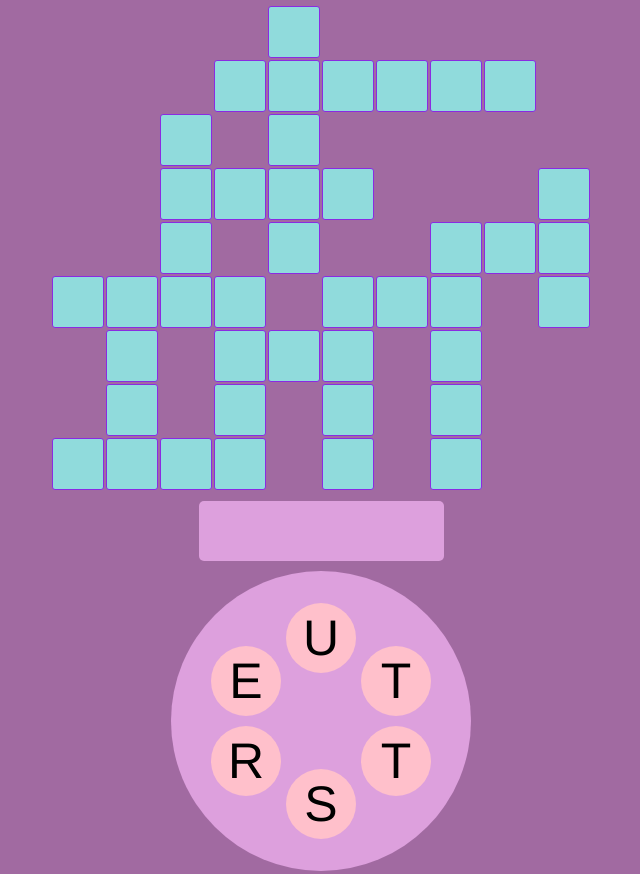
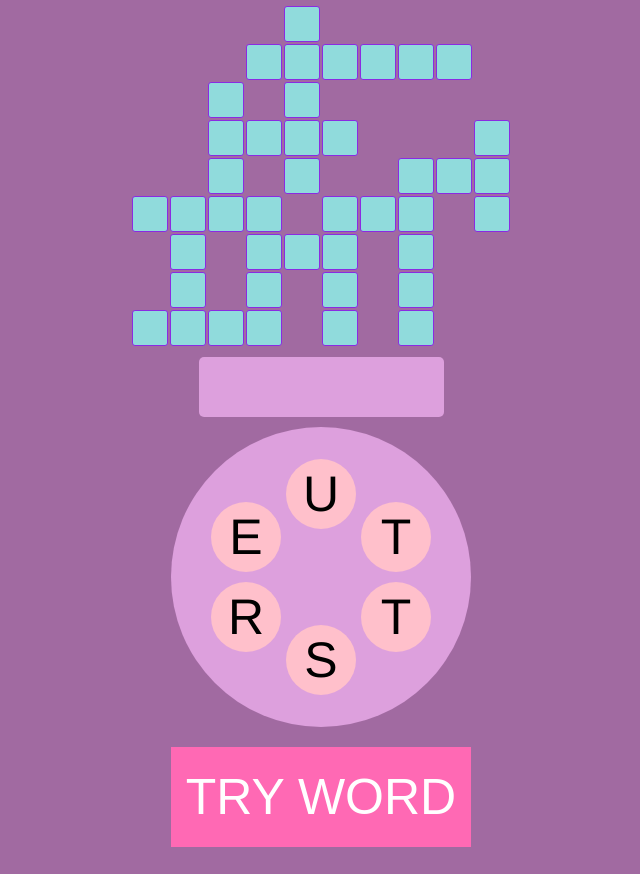
Before and after one commit to Zweih/Wordscraps, a website: page index.html in a window 1280 px wide. Shown: the top 874 px of the page, without its empty margins (319-959 px from the left). After the commit the page ends 847 px from the top, so only its background shows below. Drawn offline with nearby package versions, Linux system fonts and the light colour scheme.

Commit message:
CSS fix.

```diff
--- a/assets/theme.css
+++ b/assets/theme.css
@@ -23,6 +23,7 @@ body {
 }
 
 .square {
+  transition: all .2s ease-in;
   margin: 1px;
   background-color: rgb(161, 106, 161);
   border: 1px solid rgb(161, 106, 161);
@@ -34,14 +35,63 @@ body {
   max-height: 50px;
   max-width: 50px;
   font-size: 50px;
-  width: calc((100vw - 27px) / 12);
-  height: calc((100vw - 27px) / 12);
+  /* width: calc((100vw - 27px) / 12);
+  height: calc((100vw - 27px) / 12); */
 }
 
 .letter {
   border: 1px solid blueviolet;
   border-radius: 3px;
   background-color: #90DBDC;
+}
+
+.square-reveal {
+  background-color: rgb(0, 184, 184);
+  color: white;
+}
+
+.square-correct {
+  color: blueviolet;
+  background-color: rgb(169, 254, 255);
+}
+
+@media only screen and (max-width: 400px) {
+  .square {
+    font-size: 10vw;
+  }
+}
+
+@media only screen and (min-width: 401px) {
+  .square {
+    font-size: 30px;
+  }
+}
+
+.user-actions {
+  display: flex;
+  flex-direction: column;
+  align-items: center;
+}
+
+.current-word {
+  transition: all .2s ease-in;
+  display: flex;
+  justify-content: center;
+  height: 50px;
+  min-width: 235px;
+  font-size: 50px;
+  margin: 10px;
+  border-radius: 5px;
+  background-color: plum;
+  padding: 5px;
+}
+
+.correct {
+  color: cyan;
+}
+
+.incorrect {
+  color: rgb(255, 60, 0);
 }
 
 .pool {
@@ -89,42 +139,9 @@ body {
     margin-bottom: -32px;
 }
 
-.current-word {
-  display: flex;
-  justify-content: center;
-  height: 50px;
-  min-width: 235px;
-  font-size: 50px;
-  margin: 10px;
-  border-radius: 5px;
-  background-color: plum;
-  padding: 5px;
-}
-
 .selected {
   background: purple;
-}
-
-.square-reveal {
-  transition: all .3s ease-in;
-  background-color: rgb(0, 184, 184);
   color: white;
-}
-
-.square-correct {
-  transition: all .2s ease-in;
-  color: blueviolet;
-  background-color: rgb(169, 254, 255);
-}
-
-.correct {
-  transition: all .2s ease-in;
-  color: cyan;
-}
-
-.incorrect {
-  transition: all .2s ease-in;
-  color: rgb(255, 60, 0);
 }
 
 .pool-button {
@@ -150,14 +167,12 @@ body {
   outline: none;
 }
 
-@media only screen and (max-width: 400px) {
-  .square {
-    font-size: 10vw;
-  }
+.square, .pool-letter, .pool-button {
+  -webkit-touch-callout: none; /* iOS Safari */
+  -webkit-user-select: none; /* Safari */
+  -khtml-user-select: none; /* Konqueror HTML */
+  -moz-user-select: none; /* Firefox */
+  -ms-user-select: none; /* Internet Explorer/Edge */
+  user-select: none; /* Non-prefixed version, currently
+                        supported by Chrome and Opera */
 }
-
-@media only screen and (min-width: 401px) {
-  .square {
-    font-size: 30px;
-  }
-}
--- a/index.html
+++ b/index.html
@@ -11,6 +11,7 @@
 <body>
   <div class="board">
   </div>
+  <div class="user-actions">
     <div class="current-word">
     </div>
     <div class="pool">
@@ -20,4 +21,5 @@
       <div class="pool-row" id="3"></div>
     </div>
     <button class="pool-button">TRY WORD</button>
+  </div>
 </body>
```
Lines whose indentation alone changed are shown as unchanged.
